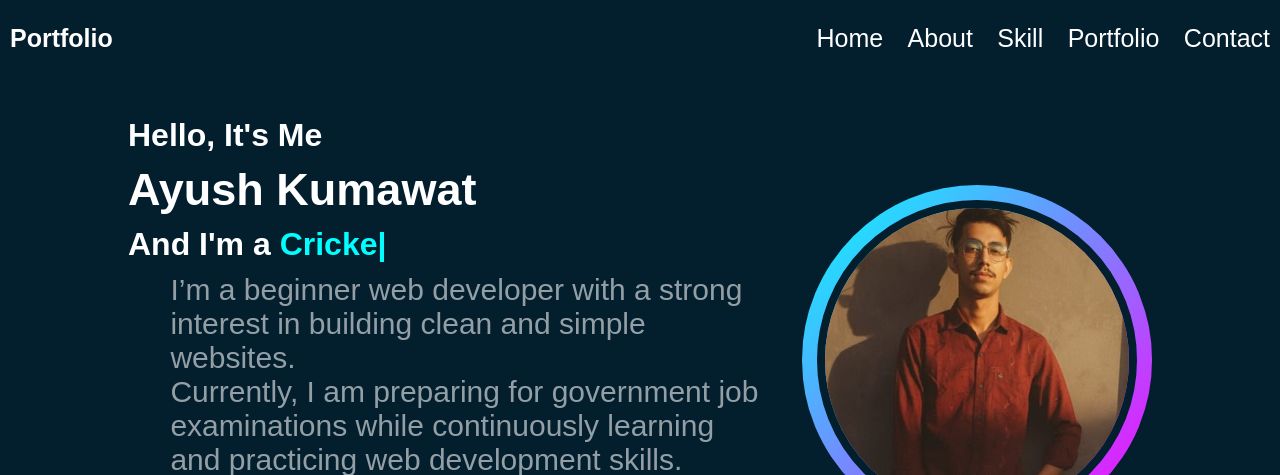
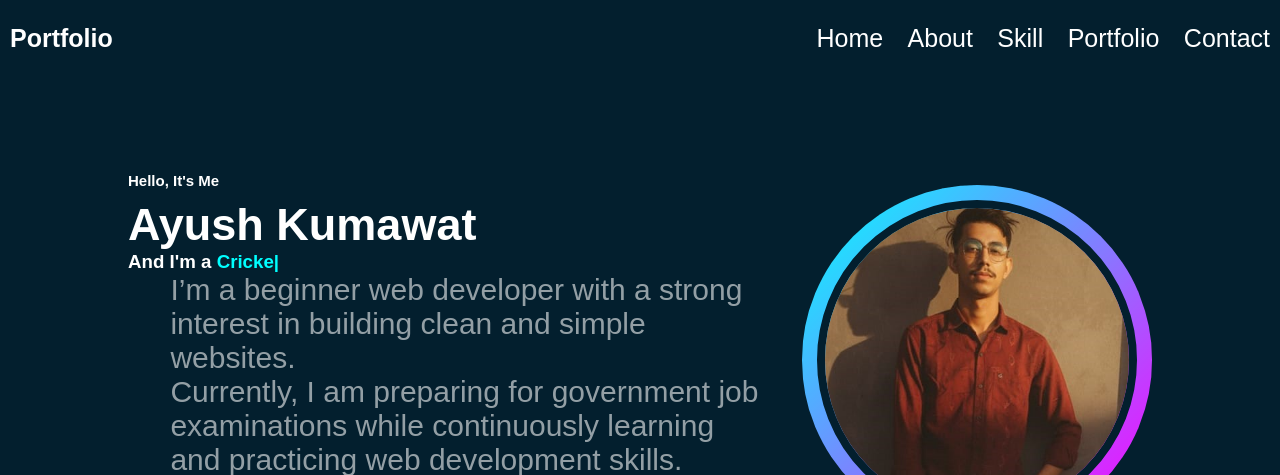
Before and after one commit to ayushkumawat18/ayushkumawat-, a plain HTML site: page index.html in a window 1280 px wide. Shown: the top 475 px of the page. Drawn offline with nearby package versions, Linux system fonts and the light colour scheme.

Commit message:
first commit

```diff
--- a/index.html
+++ b/index.html
@@ -37,7 +37,7 @@
 
 
         <div class="home-content">
-            <h3>Hello, It's Me</h3>
+            <h2>Hello, It's Me</h2>
             <h1>Ayush Kumawat</h1>
             <h3>And I'm a <span class="text"></span></h3>
             <p class="home-content p">
--- a/style.css
+++ b/style.css
@@ -82,12 +82,14 @@ nav a:hover {
     animation-delay: 1s;
 }
 
-.home-content h3 {
-    font-size: 32px;
-    color: #fff;
+.home-content h2 {
     margin: 10px 0;
+    padding-top: 56px ;
     font-weight: 700;
-    opacity: 1
+    font-size: 15px;
+    opacity: 1;
+    animation: slideBottom 1s ease forwards;
+    animation-delay: .7s;
 }
 
 .home-content h3 :nth-of-type(2) {
```
